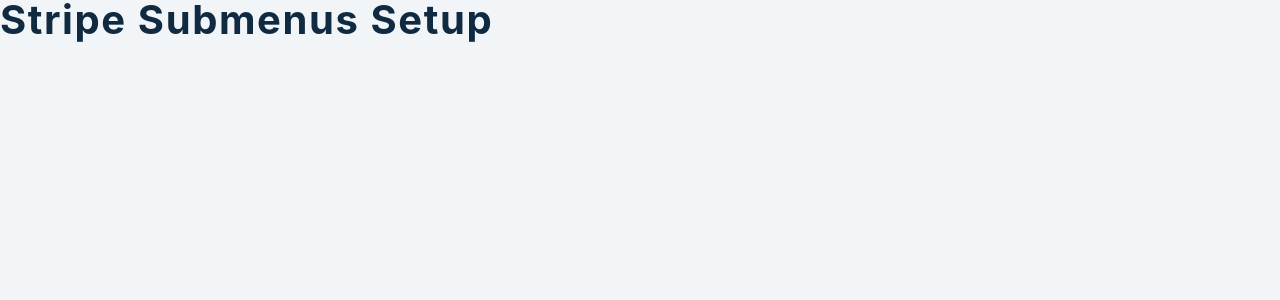
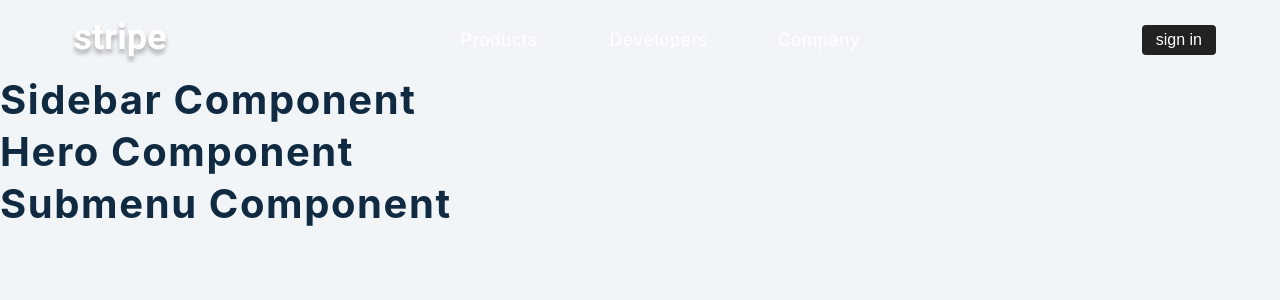
Before and after one commit to Veronchi/stripe-submenus, a React (Create React App) app: page / in a window 1280 px wide. Shown: the top 300 px of the page. Built offline with nearby package versions, Linux system fonts and the light colour scheme.

Commit message:
implement layout for navbar component

```diff
--- a/src/App.js
+++ b/src/App.js
@@ -6,7 +6,10 @@ import Submenu from './Submenu'
 function App() {
   return (
     <>
-      <h2>stripe submenus setup</h2>
+      <Navbar />
+      <Sidebar />
+      <Hero />
+      <Submenu />
     </>
   )
 }
--- a/src/Navbar.js
+++ b/src/Navbar.js
@@ -3,7 +3,30 @@ import logo from './images/logo.svg'
 import { FaBars } from 'react-icons/fa'
 
 const Navbar = () => {
-  return <h2>navbar component</h2>
+  return (
+    <nav className='nav'>
+      <div className='nav-center'>
+        <div className='nav-header'>
+          <img className='nav-logo' src={logo} alt='nav-logo'/>
+          <button className='btn toggle-btn'>
+            <FaBars />
+          </button>
+        </div>
+        <ul className='nav-links'>
+          <li>
+            <button className='link-btn'>products</button>
+          </li>
+          <li>
+            <button className='link-btn'>developers</button>
+          </li>
+          <li>
+            <button className='link-btn'>company</button>
+          </li>
+        </ul>
+        <button className='btn signin-btn'>sign in</button>
+      </div>
+    </nav>
+  )
 }
 
 export default Navbar
```
